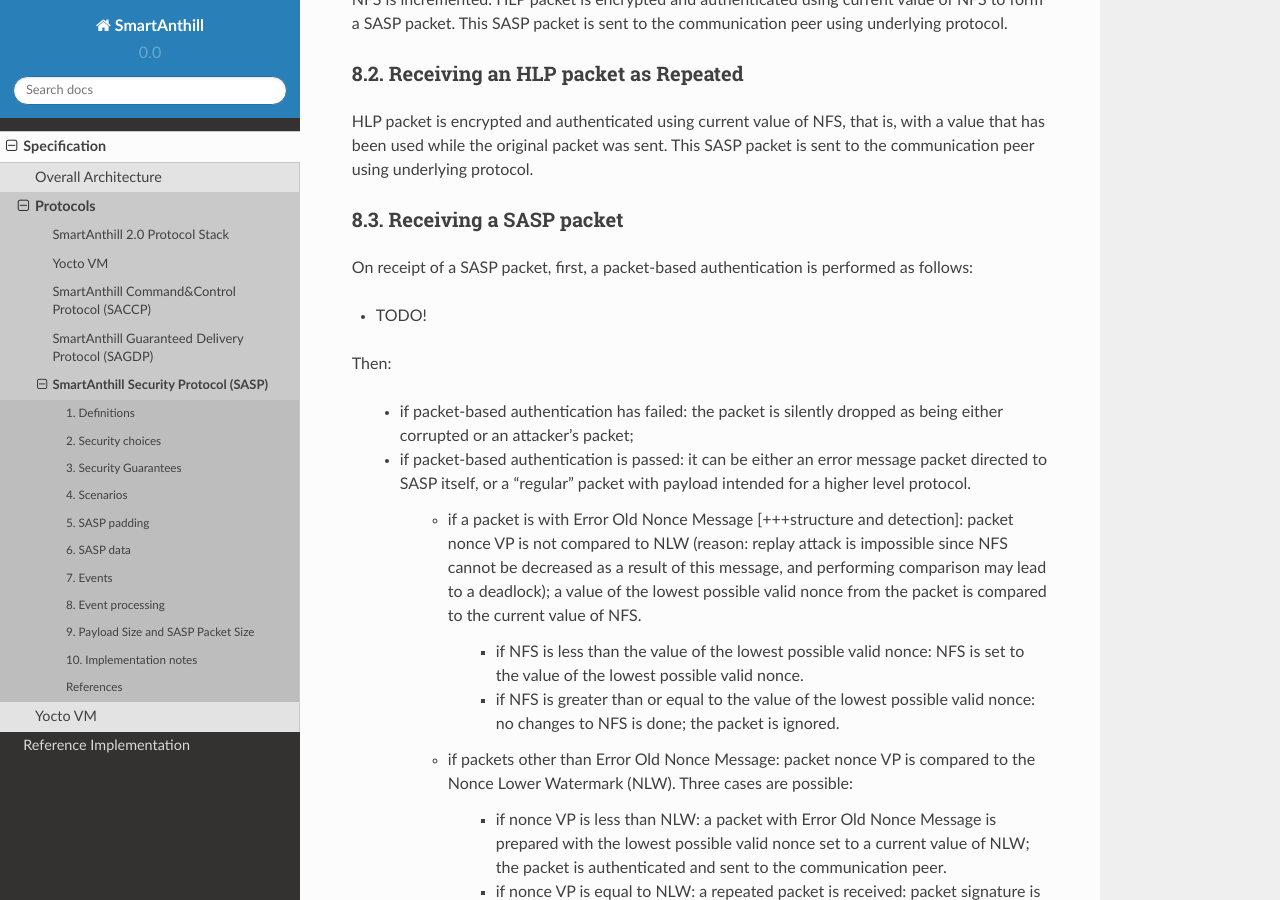
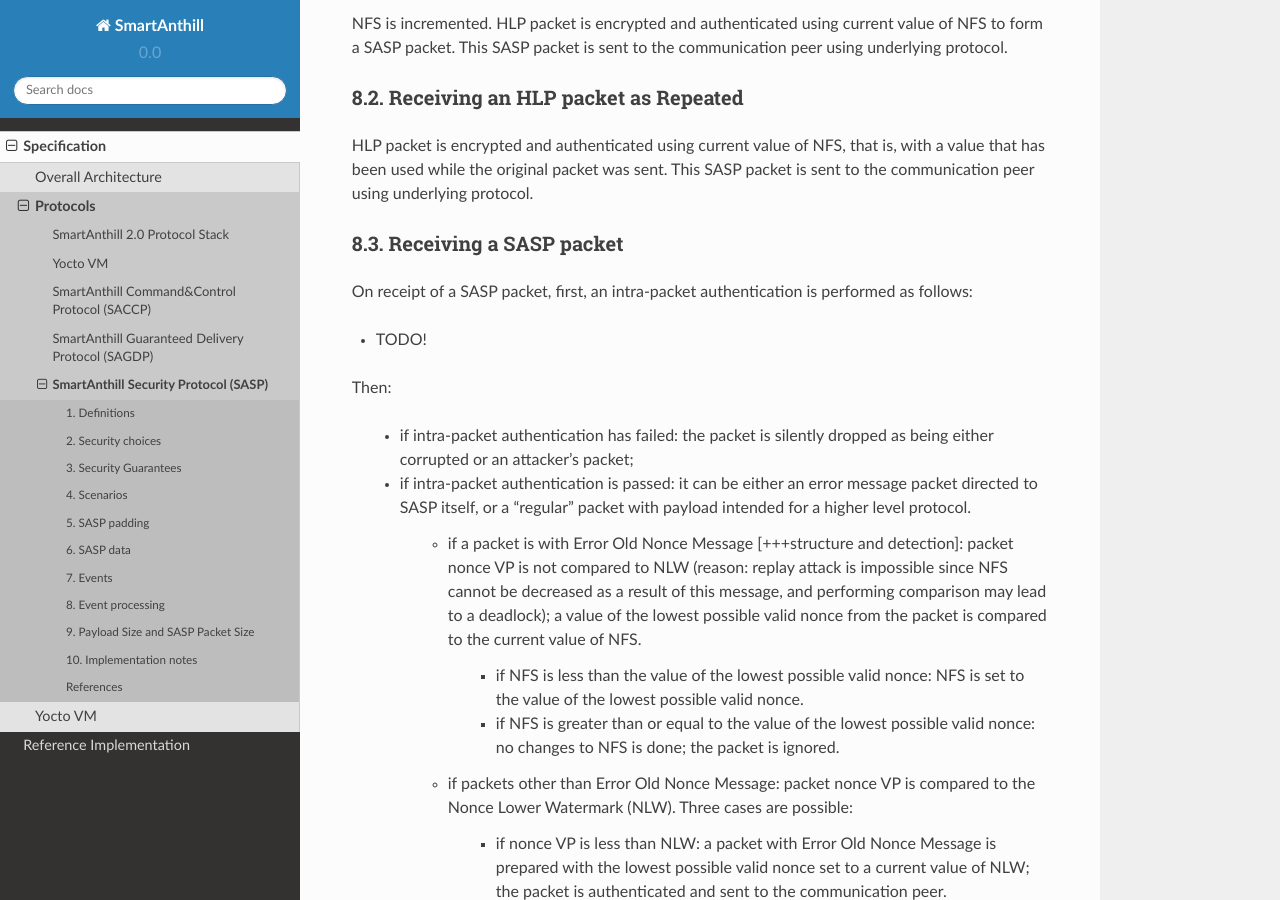
Before and after one commit to smartanthill/smartanthill2_0, a Sphinx documentation site: the page built from docs/design-documents/protocols/sasp.rst, in a window 1280 px wide and 900 px high, scrolled down 9230 px. Built offline with Sphinx 7.4.7 and the Read the Docs theme 2.0.0, drawn with Linux system fonts in a browser that asks for light colours; some of the changed text lies outside the part shown.

Commit message:
SASP v0.1.3a: minor clarifications

```diff
--- a/docs/design-documents/protocols/sasp.rst
+++ b/docs/design-documents/protocols/sasp.rst
@@ -44,19 +44,19 @@ SASP (SmartAnthill Security Protocol) aims to provide security guarantees for co
 
      * **HLP packet**: a packet that is sent to or received from a higher-level protocol. HLP packet data is a payload for SASP, as it will be discussed in more details below.
      * **SASP packet**:  a packet that is formed by SASP and is sent to or received from the communication peer (using an underlying protocol).
-     * **Internally valid SASP packet**: a packet that has passed authentication based solely on packet data (see also packet-based authentication).
+     * **Internally valid SASP packet**: a packet that has passed authentication based solely on packet data (see also "intra-packet authentication").
 
 1.2. **SASP Packet structure**
 
 SASP packet structure looks as follows:
 
-**\| SASP Header \| Security Tag \| Data Under Encryption \|**
+**\| SASP Header \| Security Tag \| Encrypted Data \|**
 
 where:
 
   * **SASP Header** is a non-encrypted part of the packet that contains flags and certain bits of the packet nonce. Header takes 6 bytes.
   * **Security Tag**: data related to encryption and authentication process. Security Tag takes 16 bytes.
-  * **Data Under Encryption**: encrypted data, which includes certain SASP information as well as SASP payload.
+  * **Encrypted Data**: encrypted data, which includes certain SASP information as well as SASP payload. The same data before encryption (or after decryption) is referred to as "Data Under Encryption
 
 1.3. **Packet Nonce**: all data used as a packet nonce for purposes of encryption/authentication. PFN consists of:
 
@@ -72,7 +72,7 @@ where:
 
 1.7. **Packet validation process**: a core task of SASP main purpose of which is to ensure that a packet is actually received is from an intended communication partner, is not modified by a third party on the way, and its content (unless specified otherwise) is protected from reading by not indented parties. On the sending side of communication the packet validation process results in encryption and adding authentication data. On receiving side a process can logically be divided into two steps:
 
-  * **packet-based authentication**, which is done using solely packet data such as respective headers, nonces, tags, etc, and not using NLW;
+  * **intra-packet authentication**, which is done using solely packet data such as respective headers, nonces, tags, etc, and not using NLW;
   * **in-sequence authentication**, which is based on comparison of a packet nonce Varying Part with the Nonce Lower Watermark.
 
 1.8. **Error "Old Nonce" Message**: a packet that represents an "old nonce" error report with the lowest possible value of a valid nonce VP (which is equal to a current value of Nonce Lower Watermark plus 1). This packet can be sent, if an otherwise valid packet is received with an "old" nonce VP, that is, with a nonce VP that is less than the Nonce Lower Watermark.
@@ -296,14 +296,14 @@ HLP packet is encrypted and authenticated using current value of NFS, that is, w
 8.3. Receiving a SASP packet
 ^^^^^^^^^^^^^^^^^^^^^^^^^^^^
 
-On receipt of a SASP packet, first, a packet-based authentication is performed as follows:
+On receipt of a SASP packet, first, an intra-packet authentication is performed as follows:
 
 * TODO!
 
 Then:
 
-  * if packet-based authentication has failed: the packet is silently dropped as being either corrupted or an attacker's packet;
-  * if packet-based authentication is passed: it can be either an error message packet directed to SASP itself, or a "regular" packet with payload intended for a higher level protocol.
+  * if intra-packet authentication has failed: the packet is silently dropped as being either corrupted or an attacker's packet;
+  * if intra-packet authentication is passed: it can be either an error message packet directed to SASP itself, or a "regular" packet with payload intended for a higher level protocol.
 
      + if a packet is with Error Old Nonce Message [+++structure and detection]: packet nonce VP is not compared to NLW (reason: replay attack is impossible since NFS cannot be decreased as a result of this message, and performing comparison may lead to a deadlock); a value of the lowest possible valid nonce from the packet is compared to the current value of NFS.
 
```
Also changed, not shown: other parts of docs/design-documents/protocols/sasp.rst (+1 -1 lines).
